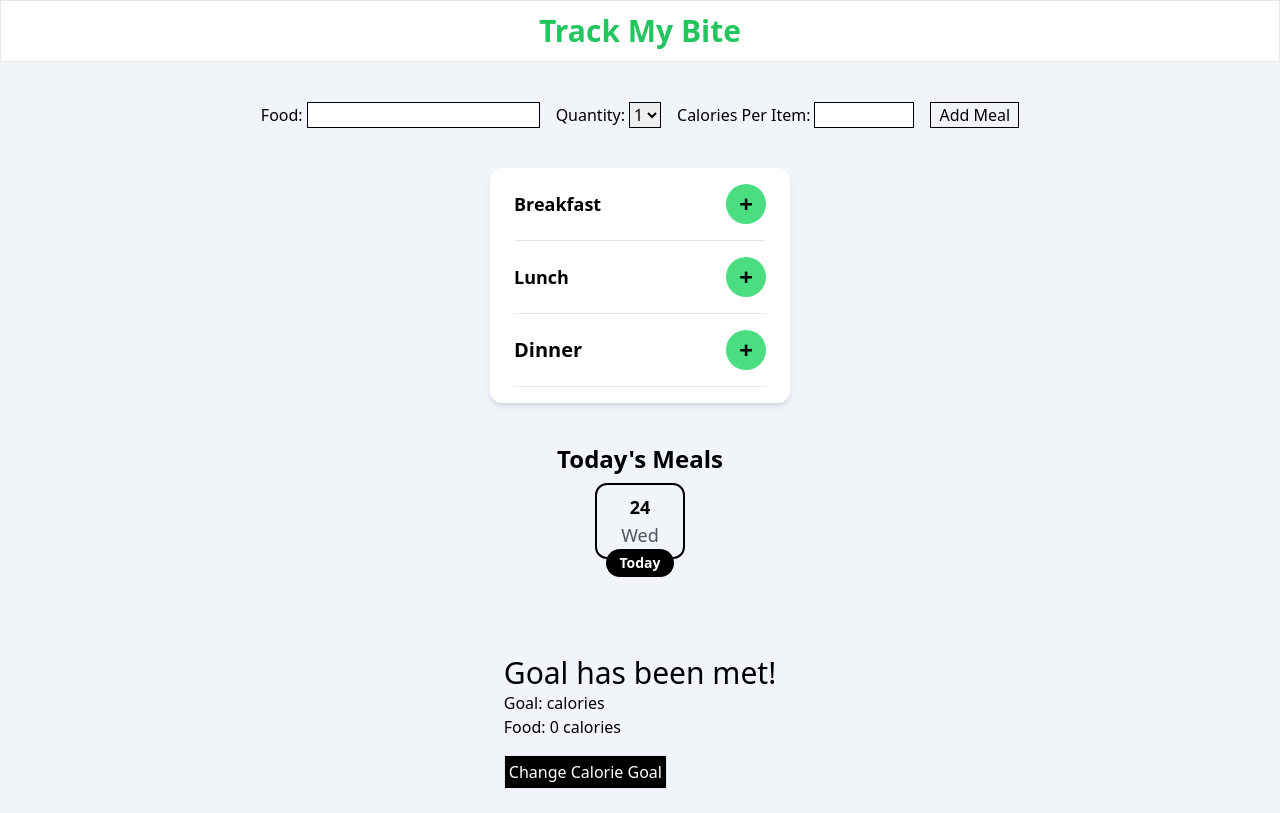
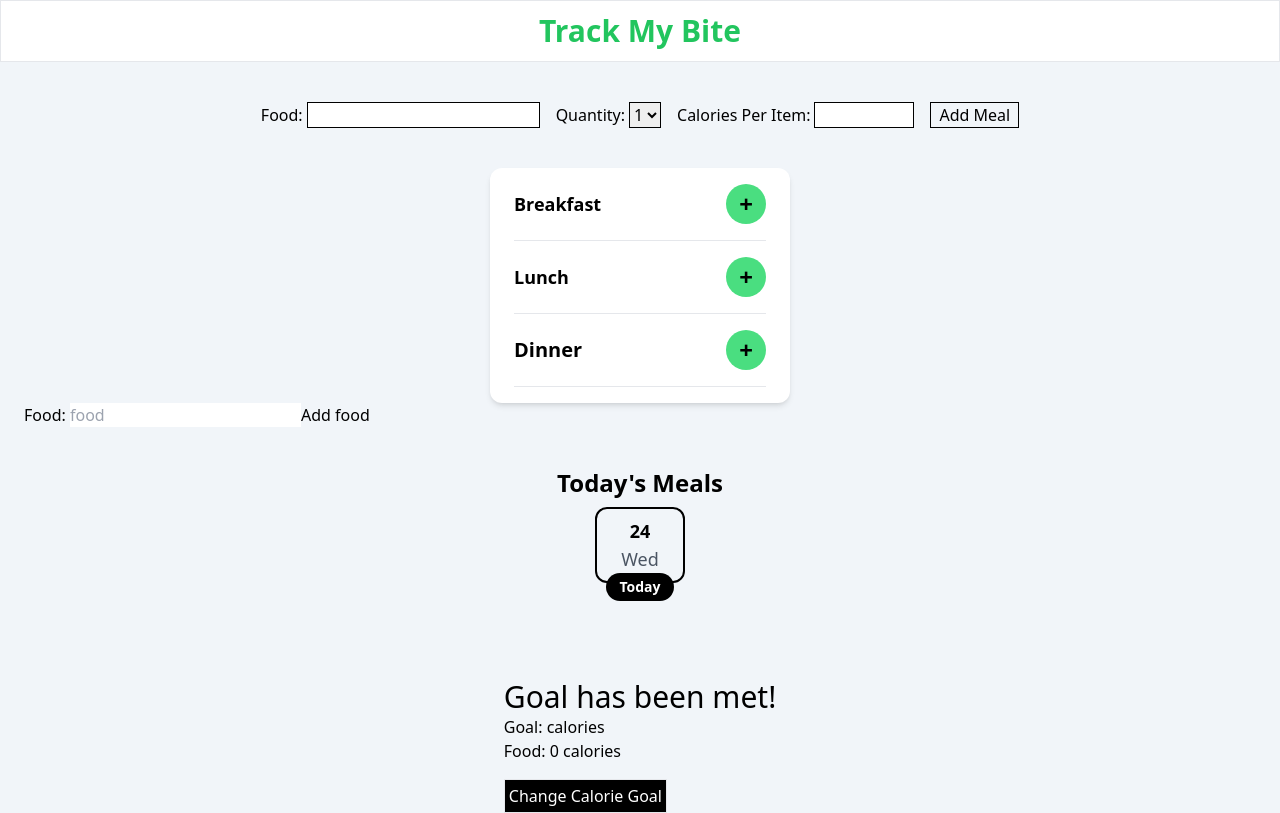
Before and after one commit to Jesusborjas006/TrackMyBite, a React (Vite) app: page /home in a window 1280 px wide. Built offline with nearby package versions, Linux system fonts and the light colour scheme.

Commit message:
Add basic functionality to add food name to new state depending on meal type

```diff
--- a/src/App.tsx
+++ b/src/App.tsx
@@ -20,6 +20,17 @@ function App() {
   const [meals, setMeals] = useState<MealType[]>([]);
   const [remainingCalories, setRemainingCalories] = useState("");
   const [totalMealCalories, setTotalMealCalories] = useState("");
+  const [detailedMeals, setDetailedMeals] = useState({
+    breakfast: [],
+    lunch: [],
+    dinner: [],
+  });
+  const [isDisplayed, setIsDisplayed] = useState(true);
+  const [breakfastInput, setBreakfastInput] = useState("");
+  const [mealType, setMealType] = useState("");
+
+  console.log(detailedMeals);
+  console.log("meal type: ", mealType);
 
   useEffect(() => {
     const totalCalorieIntake = meals.reduce((acc, currentMeal) => {
@@ -47,6 +58,28 @@ function App() {
     setMeals(filteredMeals);
   };
 
+  const handleFormDisplay = () => {
+    setIsDisplayed((prev) => !prev);
+  };
+
+  const submitNewFood = (e) => {
+    e.preventDefault();
+
+    const newMeal = {
+      id: Date.now(),
+      food: breakfastInput,
+    };
+
+    setDetailedMeals({
+      ...detailedMeals,
+      [mealType]: [...detailedMeals[mealType], newMeal],
+    });
+  };
+
+  const getMealTypeClicked = (type) => {
+    setMealType(type);
+  };
+
   return (
     <main>
       <Routes>
@@ -65,27 +98,46 @@ function App() {
                   <ul className="py-4 px-6 space-y-4">
                     <li className="text-lg font-semibold flex items-center justify-between">
                       Breakfast
-                      <button className="text-2xl font-bold bg-green-400 rounded-full w-[40px] h-[40px]">
+                      <button
+                        className="text-2xl font-bold bg-green-400 rounded-full w-[40px] h-[40px]"
+                        onClick={() => getMealTypeClicked("breakfast")}
+                      >
                         +
                       </button>
                     </li>
                     <hr />
                     <li className="text-lg font-semibold flex items-center justify-between">
                       Lunch
-                      <button className="text-2xl font-bold bg-green-400 rounded-full w-[40px] h-[40px]">
+                      <button
+                        className="text-2xl font-bold bg-green-400 rounded-full w-[40px] h-[40px]"
+                        onClick={() => getMealTypeClicked("lunch")}
+                      >
                         +
                       </button>
                     </li>
                     <hr />
                     <li className="text-xl font-semibold flex items-center justify-between">
                       Dinner
-                      <button className="text-2xl font-bold bg-green-400 rounded-full w-[40px] h-[40px]">
+                      <button
+                        className="text-2xl font-bold bg-green-400 rounded-full w-[40px] h-[40px]"
+                        onClick={() => getMealTypeClicked("dinner")}
+                      >
                         +
                       </button>
                     </li>
                     <hr />
                   </ul>
                 </div>
+                <form className={isDisplayed ? "block" : "hidden"}>
+                  <label>Food: </label>
+                  <input
+                    type="text"
+                    placeholder="food"
+                    value={breakfastInput}
+                    onChange={(e) => setBreakfastInput(e.target.value)}
+                  />
+                  <button onClick={submitNewFood}>Add food</button>
+                </form>
                 <Meals
                   meals={meals}
                   removeMeal={removeMeal}
```
